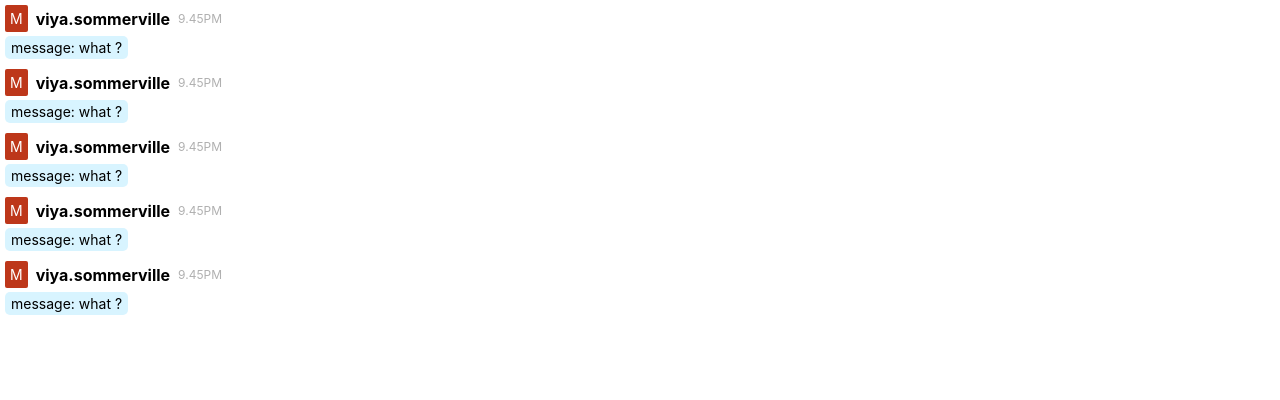
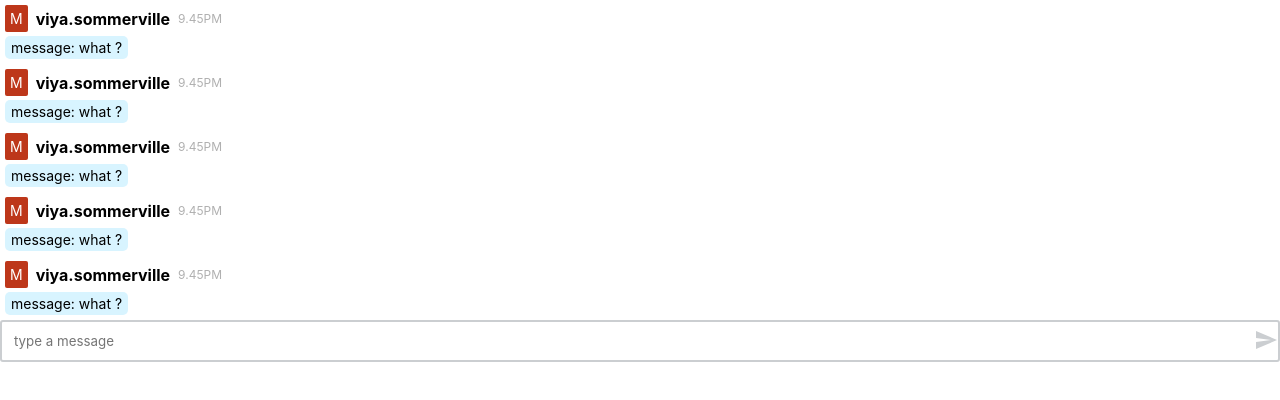
Before and after one commit to tuyenpy/react-socket-chat-app, a React (Create React App) app: page / in a window 1280 px wide. Shown: the top 400 px of the page. Built offline with nearby package versions, Linux system fonts and the light colour scheme.

Commit message:
Add - Send Message component

```diff
--- a/package.json
+++ b/package.json
@@ -10,7 +10,9 @@
     "react-dom": "^16.13.1",
     "react-router-dom": "^5.2.0",
     "react-scripts": "3.4.1",
-    "socket.io-client": "^2.3.0"
+    "socket.io-client": "^2.3.0",
+    "@material-ui/core": "4.10.2",
+    "@material-ui/icons": "4.9.1"
   },
   "scripts": {
     "start": "react-scripts start",
--- a/src/App.js
+++ b/src/App.js
@@ -2,10 +2,12 @@ import React from 'react';
 import './App.css';
 
 import MessageList from './component/MessageList/MessageList';
+import SendMessage from './component/SendMessage/SendMessage';
 
 const App = () => {
   return <div className="App">
       <MessageList />
+      <SendMessage />
   </div>
 }
 
--- /dev/null
+++ b/src/component/SendMessage/SendMessage.css
@@ -0,0 +1,19 @@
+.SendMessage {
+  display: flex;
+  justify-content: space-between;
+  align-items: center;
+  border: 2px solid #CBCED1;
+  border-radius: 3px;
+}
+
+.SendMessage-input {
+  padding: 10px;
+  flex: 1 0 0;
+}
+
+.SendMessage-input input {
+  width: 100%;
+  border: 0;
+  background-color: transparent;
+  font-family: inherit;
+}
--- /dev/null
+++ b/src/component/SendMessage/SendMessage.js
@@ -0,0 +1,28 @@
+import React from 'react';
+import './SendMessage.css';
+import SendIcon from '@material-ui/icons/Send';
+
+const refInput = React.createRef();
+
+const SendMessage = () => {
+  const onSend = (e) => {
+    e.preventDefault();
+    alert(refInput.current.value);
+  }
+  return (
+    <div className="SendMessage">
+      <div className="SendMessage-input">
+        <input type="text"
+          ref={refInput}
+          placeholder="type a message"
+        />
+
+      </div>
+      <div className="SendMessage-button" onClick={onSend}>
+        <SendIcon style={{color: "#CBCED1"}}/>
+      </div>
+    </div>
+  )
+}
+
+export default SendMessage;
```
